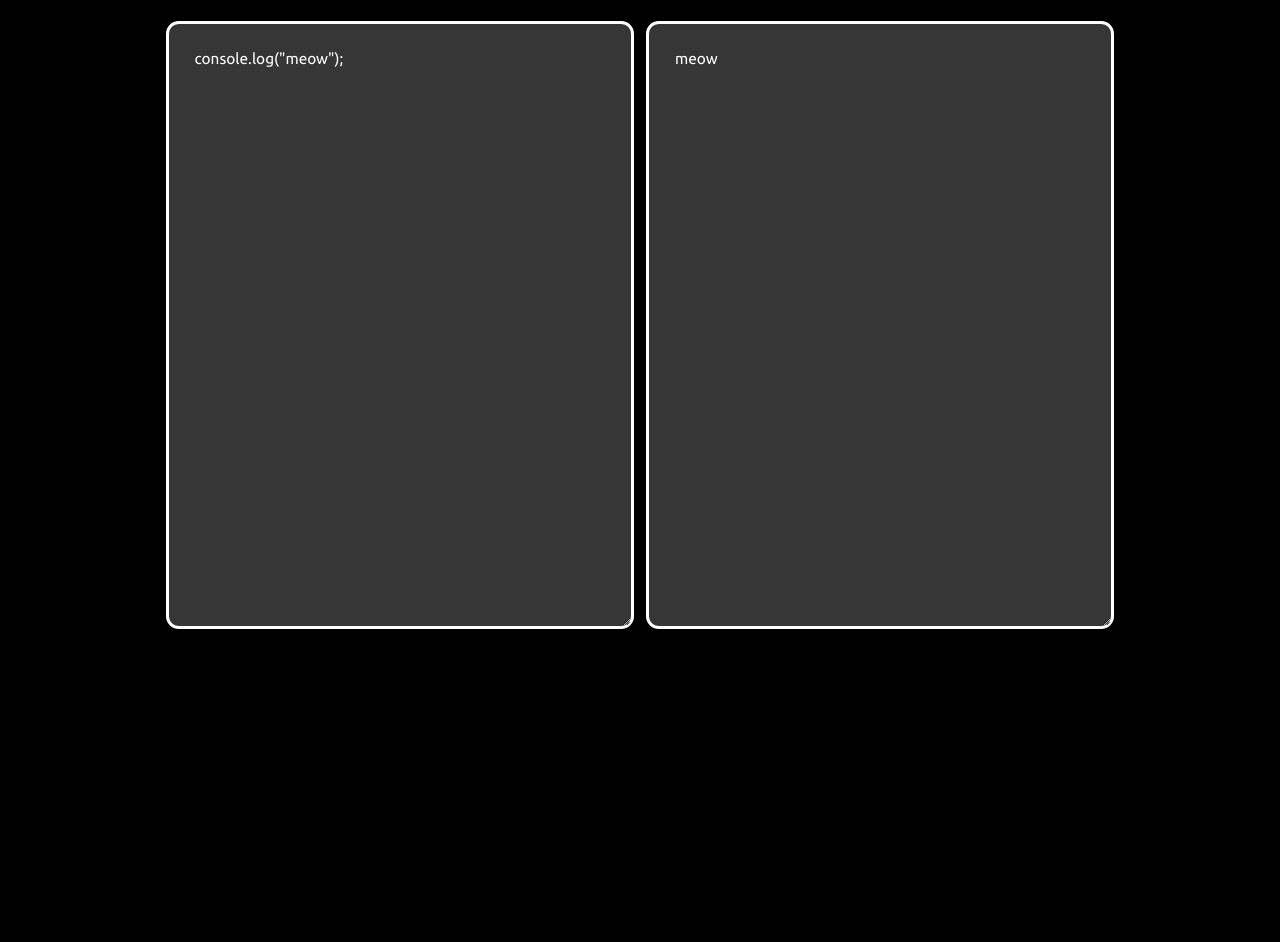
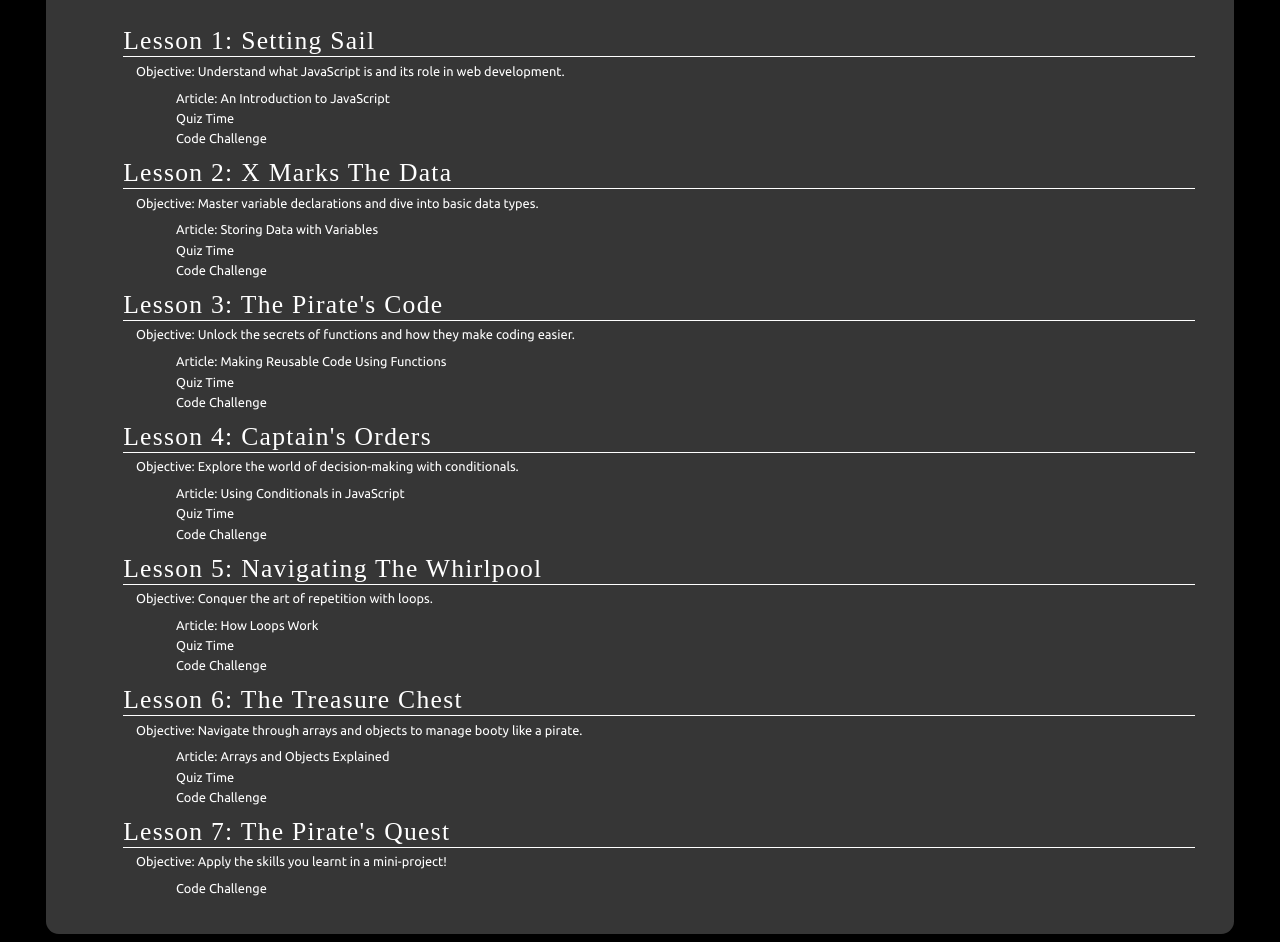
Before and after one commit to maahibatra/Pirate-Code-Camp, a website: page public/index.html in a window 1280 px wide. Shown: the part 138-1080 px from the top of the page. Before the commit the page ends 839 px from the top, so only its background shows below. Drawn offline with Linux system fonts and the light colour scheme; a web font is replaced by a local one.

Commit message:
somewhat made the links page

```diff
--- /dev/null
+++ b/public/css/index.css
@@ -0,0 +1,81 @@
+#background {
+    background-color: black;
+    width: 100vw;
+    height: 100vh;
+}
+
+#welcome {
+    background-color: #363636;
+    position: absolute;
+    top: 50%;
+    left: 50%;
+    transform: translate(-50%, -50%);
+    padding: 3vw;
+    border-radius: 1vw;
+    width: 70%;
+    height: 50%;
+    display: flex;
+    flex-direction: column;
+    justify-content: space-around;
+}
+
+.title {
+    font-size: 4vw;
+    font-family: "Pirata One", serif;
+    letter-spacing: 0.1vw;
+}
+
+.text {
+    font-size: 1.7vw;
+    margin: 1vw 0;
+    text-indent: 3vw;
+    margin-left: 1vw;
+}
+
+#next {
+    font-family: "Ubuntu", serif;
+    font-size: 1.5vw;
+    padding: 0.5vw 1vw;
+    cursor: pointer;
+    width: 10vw;
+    margin-left: auto;
+}
+
+#links {
+    background-color: #363636;
+    margin: 3vw;
+    padding: 2vw 3vw;
+    border-radius: 1vw;
+    overflow: scroll;
+}
+
+.lesson {
+    margin-left: 3vw;
+}
+
+.lessonTitle {
+    font-size: 2vw;
+    border-bottom: 0.1vw solid white;
+}
+
+.lessonText {
+    font-size: 1vw;
+    margin-left: -2vw;
+}
+
+.objective {
+    margin-top: -0.5vw;
+}
+
+ul {
+    list-style-type: none;
+}
+
+li {
+    margin-top: 0.5vw;
+}
+
+a {
+    text-decoration: none;
+    color: inherit;
+}
--- a/public/style.css
+++ b/public/css/style.css
@@ -2,62 +2,18 @@ body {
     background-color: black;
     color: white;
     font-family: "Ubuntu", serif;
-    overflow: hidden;
 }
 
-#welcome {
-    background-color: #363636;
-    position: absolute;
-    top: 50%;
-    left: 50%;
-    transform: translate(-50%, -50%);
-    padding: 3vw;
-    border-radius: 1vw;
-    width: 70%;
-    height: 50%;
-    display: flex;
-    flex-direction: column;
-    justify-content: space-around;
-}
-
-#title {
+#header {
     font-size: 4vw;
     font-family: "Pirata One", serif;
     letter-spacing: 0.1vw;
+    margin-bottom: 3vw;
+    border-bottom: 0.3vw solid white;
+    letter-spacing: 0.5vw;
 }
 
-#text {
-    font-size: 1.7vw;
-    margin: 1vw 0;
-    text-indent: 3vw;
-    margin-left: 1vw;
-}
-
-#next {
-    font-family: "Ubuntu", serif;
-    font-size: 1.5vw;
-    padding: 0.5vw 1vw;
-    cursor: pointer;
-    width: 10vw;
-    margin-left: auto;
-}
-
-#sidebar {
-    width: 12vw;
-    height: 100vh;
-    background-color: #363636;
-    position: absolute;
-    left: -12vw;
-    transition: left 0.3s ease;
-    display: flex;
-    flex-direction: column;
-}
-
-#sidebar.active {
-    left: 0;
-}
-
-#challenge {
+/* #challenge {
     display: flex;
     flex-direction: column;
     transition: margin-left 0.3s ease;
@@ -102,4 +58,4 @@ body {
     font-size: 1.2vw;
     color: white;
     outline: none;
-}
+} */
--- a/public/index.html
+++ b/public/index.html
@@ -4,22 +4,92 @@
     <meta charset="UTF-8">
     <meta name="viewport" content="width=device-width, initial-scale=1.0">
     <title>Pirate Code Camp</title>
-    <link rel="stylesheet" href="style.css">
+    <link rel="stylesheet" href="css/style.css">
+    <link rel="stylesheet" href="css/index.css">
     <link rel="preconnect" href="https://fonts.googleapis.com">
     <link rel="preconnect" href="https://fonts.gstatic.com" crossorigin>
     <link href="https://fonts.googleapis.com/css2?family=Pirata+One&family=Ubuntu&display=swap" rel="stylesheet">
 </head>
 <body>
-    <!-- <div id="welcome">
-        <div id="content">
-            <div id="title">Ahoy, Matey!</div>
-            <div id="text">Welcome to Pirate Code Camp, where ye'll learn the ropes of tech from the saltiest sea dogs around—hoist the Jolly Roger, discover the treasures of code, and sail the digital seas! Arrr!</div>
+    <!-- <div id="background">
+        <div id="welcome">
+            <div id="content">
+                <div class="title">Ahoy, Matey!</div>
+                <div class="text">Welcome to Pirate Code Camp, where ye'll learn the ropes of tech from the saltiest sea dogs around—hoist the Jolly Roger, discover the treasures of code, and sail the digital seas! Arrr!</div>
+            </div>
+            <button id="next">Next</button>
         </div>
-        <button id="next">Next</button>
     </div> -->
 
-    <button id="toggle">///</button>
-    <div id="sidebar">
+    <div id="links">
+        <div id="header">LINKS</div>
+        <div class="lesson">
+            <div class="title lessonTitle">Lesson 1: Setting Sail</div>
+            <div class="text lessonText">
+                <div class="objective">Objective: Understand what JavaScript is and its role in web development.</div>
+                <ul class="parts">
+                    <li><a href="aitjs.html">Article: An Introduction to JavaScript</a></li>
+                    <li><a href="quiz1.html">Quiz Time</a></li>
+                    <li><a href="challenge1.html">Code Challenge</a></li>
+                </ul>
+            </div>
+            <div class="title lessonTitle">Lesson 2: X Marks The Data</div>
+            <div class="text lessonText">
+                <div class="objective">Objective: Master variable declarations and dive into basic data types.</div>
+                <ul class="parts">
+                    <li><a href="article2.html">Article: Storing Data with Variables</a></li>
+                    <li><a href="quiz2.html">Quiz Time</a></li>
+                    <li><a href="challenge2.html">Code Challenge</a></li>
+                </ul>
+            </div>
+            <div class="title lessonTitle">Lesson 3: The Pirate's Code</div>
+            <div class="text lessonText">
+                <div class="objective">Objective: Unlock the secrets of functions and how they make coding easier.</div>
+                <ul class="parts">
+                    <li><a href="article3.html">Article: Making Reusable Code Using Functions</a></li>
+                    <li><a href="quiz3.html">Quiz Time</a></li>
+                    <li><a href="challenge3.html">Code Challenge</a></li>
+                </ul>
+            </div>
+            <div class="title lessonTitle">Lesson 4: Captain's Orders</div>
+            <div class="text lessonText">
+                <div class="objective">Objective: Explore the world of decision-making with conditionals.</div>
+                <ul class="parts">
+                    <li><a href="article4.html">Article: Using Conditionals in JavaScript</a></li>
+                    <li><a href="quiz4.html">Quiz Time</a></li>
+                    <li><a href="challenge4.html">Code Challenge</a></li>
+                </ul>
+            </div>
+            <div class="title lessonTitle">Lesson 5: Navigating The Whirlpool</div>
+            <div class="text lessonText">
+                <div class="objective">Objective: Conquer the art of repetition with loops.</div>
+                <ul class="parts">
+                    <li><a href="article5.html">Article: How Loops Work</a></li>
+                    <li><a href="quiz5.html">Quiz Time</a></li>
+                    <li><a href="challenge5.html">Code Challenge</a></li>
+                </ul>
+            </div>
+            <div class="title lessonTitle">Lesson 6: The Treasure Chest</div>
+            <div class="text lessonText">
+                <div class="objective">Objective: Navigate through arrays and objects to manage booty like a pirate.</div>
+                <ul class="parts">
+                    <li><a href="article6.html">Article: Arrays and Objects Explained</a></li>
+                    <li><a href="quiz6.html">Quiz Time</a></li>
+                    <li><a href="challenge6.html">Code Challenge</a></li>
+                </ul>
+            </div>
+            <div class="title lessonTitle">Lesson 7: The Pirate's Quest</div>
+            <div class="text lessonText">
+                <div class="objective">Objective: Apply the skills you learnt in a mini-project!</div>
+                <ul class="parts">
+                    <li><a href="challenge7.html">Code Challenge</a></li>
+                </ul>
+            </div>
+        </div>
+    </div>
+
+    <!-- <button id="toggle">///</button>
+    <div id="sidebar" class="active">
         <ul>
             <li>number 1</li>
             <li>number 2</li>
@@ -34,10 +104,11 @@
         </div>
         <div id="codespace">
             <textarea id="editor" spellcheck="false">console.log("meow");</textarea>
-            <textarea id="output"" spellcheck="false">meow</textarea>
+            <textarea id="output" spellcheck="false">meow</textarea>
         </div>
-    </div>
+    </div> -->
 
-    <script src="main.js"></script>
+    <script src="js/main.js"></script>
+    <script src="js/index.js"></script>
 </body>
 </html>
--- a/public/main.js
+++ b/public/js/index.js
@@ -6,7 +6,7 @@
 
 // next.onclick = function() {
 //     if(i === 2) {
-//         welcome.style.display = "none";
+//         background.style.display = "none";
 //     }
 
 //     for(let j = 0; j < steps.length; j++) {
@@ -18,7 +18,3 @@
 //         }
 //     }
 // }
-
-toggle.onclick = function() {
-    sidebar.classList.toggle("active");
-}
--- /dev/null
+++ b/public/js/main.js
@@ -0,0 +1,3 @@
+// toggle.onclick = function() {
+//     sidebar.classList.toggle("active");
+// }
```
Also changed, not shown: public/aitjs.html (added, +19 -0 lines), public/css/sidebar.css (added, +14 -0 lines), public/css/articles.css (added).
